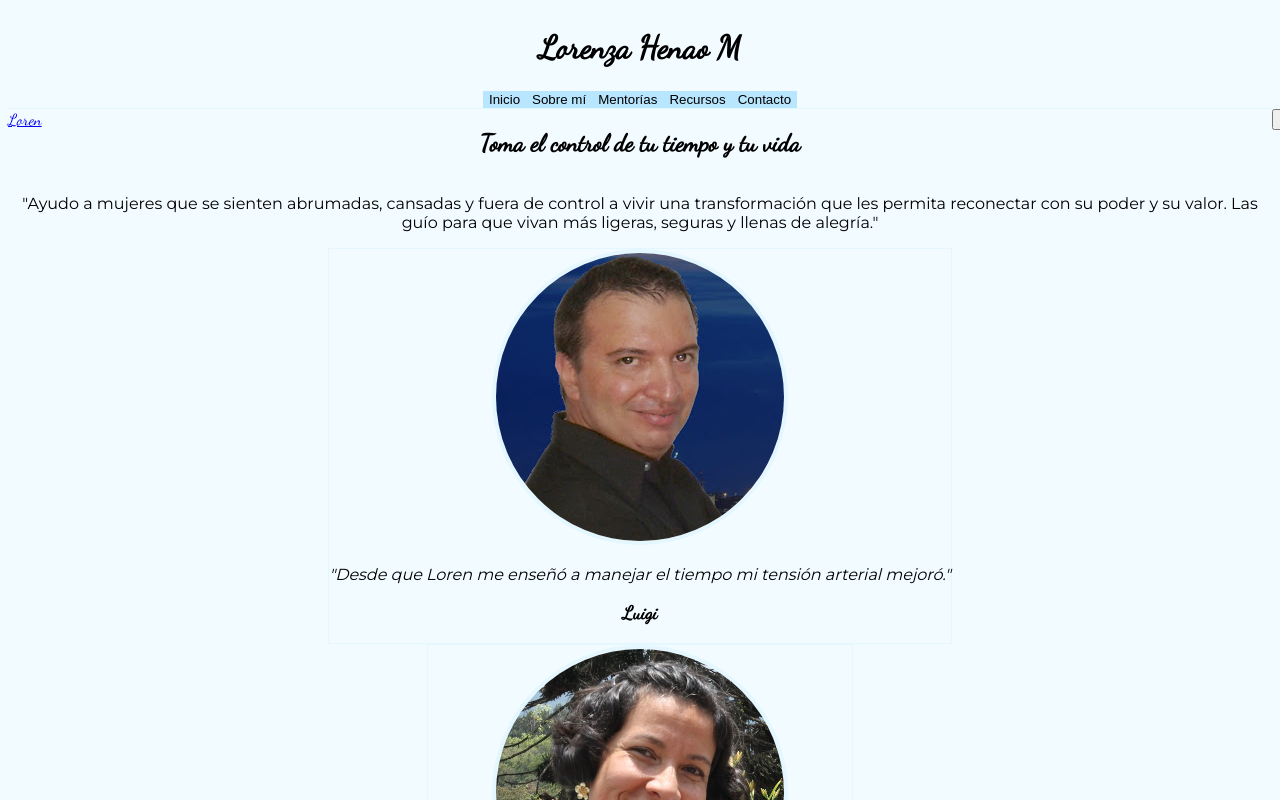
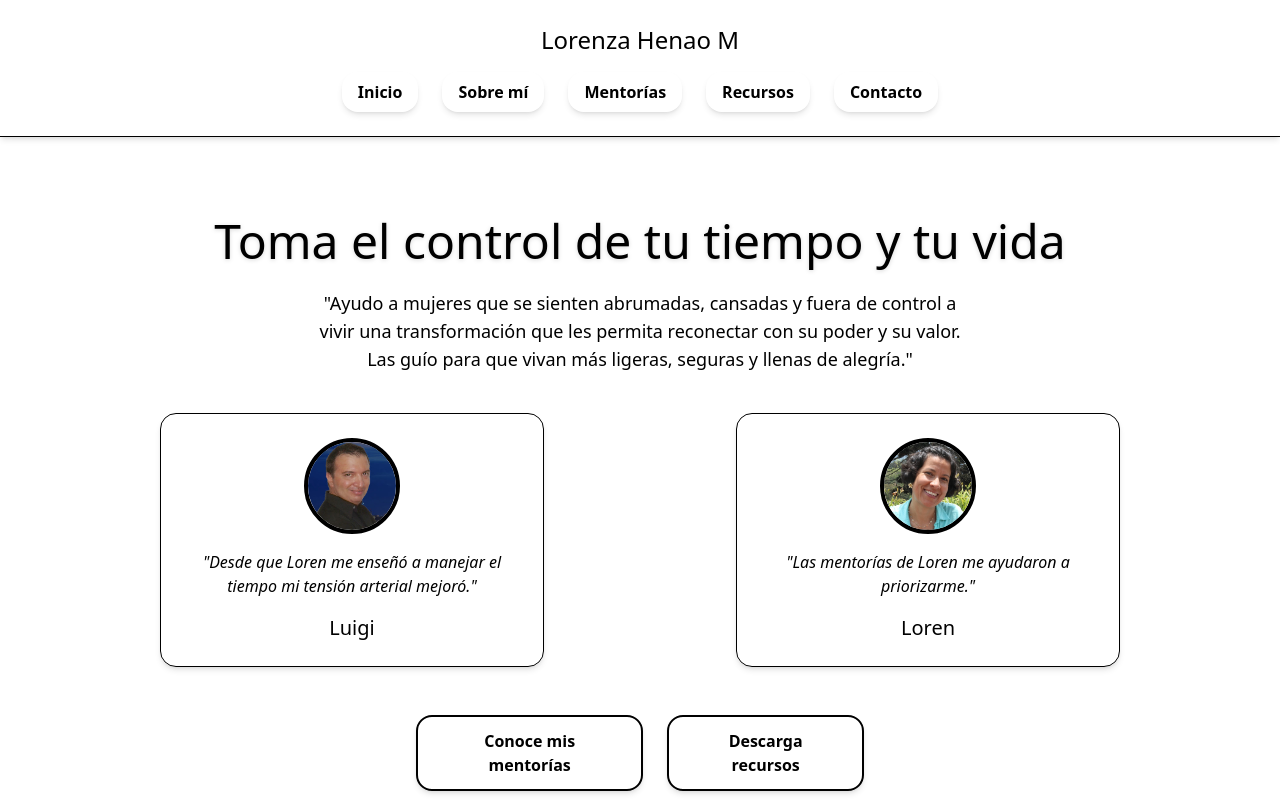
Before and after one commit to lohemu/LorenzaHenaoM, a React (Vite) app: page / in a window 1280 px wide. Shown: the top 800 px of the page. Built offline with nearby package versions, Linux system fonts and the light colour scheme.

Commit message:
FIX: Delete cursive font to solve styles

```diff
--- a/package.json
+++ b/package.json
@@ -10,11 +10,14 @@
     "preview": "vite preview"
   },
   "dependencies": {
+    "@fontsource/montserrat": "^5.2.6",
     "@tailwindcss/vite": "^4.1.4",
+    "autoprefixer": "^10.4.21",
+    "postcss": "^8.5.6",
     "react": "^19.0.0",
     "react-dom": "^19.0.0",
     "react-router-dom": "^7.5.2",
-    "tailwindcss": "^4.1.4"
+    "tailwindcss": "^4.1.11"
   },
   "devDependencies": {
     "@eslint/js": "^9.22.0",
--- a/src/App.jsx
+++ b/src/App.jsx
@@ -6,6 +6,7 @@ import {Resources} from './pages/Resources';
 import {Contact} from './pages/Contact';
 import {Header} from './components/Header';
 import {Footer} from './components/Footer';
+
 
 function App() {
   return (
--- /dev/null
+++ b/src/components/Card.jsx
@@ -0,0 +1,44 @@
+import React from "react";
+
+export function Card() {
+  return (
+    <a href="#" className="block rounded-md border border-gray-300 p-4 shadow-sm sm:p-6">
+  <div className="sm:flex sm:justify-between sm:gap-4 lg:gap-6">
+    <div className="sm:order-last sm:shrink-0">
+      <img
+        alt=""
+        src="https://images.unsplash.com/photo-1633332755192-727a05c4013d?ixlib=rb-1.2.1&ixid=MnwxMjA3fDB8MHxwaG90by1wYWdlfHx8fGVufDB8fHx8&auto=format&fit=crop&w=1180&q=80"
+        className="size-16 rounded-full object-cover sm:size-[72px]"
+      />
+    </div>
+
+    <div className="mt-4 sm:mt-0">
+      <h3 className="text-lg font-medium text-pretty text-gray-900">
+        How I built my first website with Nuxt, Tailwind CSS and Vercel
+      </h3>
+
+      <p className="mt-1 text-sm text-gray-700">By John Doe</p>
+
+      <p className="mt-4 line-clamp-2 text-sm text-pretty text-gray-700">
+        Lorem ipsum dolor sit, amet consectetur adipisicing elit. At velit illum provident a, ipsa
+        maiores deleniti consectetur nobis et eaque.
+      </p>
+    </div>
+  </div>
+
+  <dl className="mt-6 flex gap-4 lg:gap-6">
+    <div>
+      <dt className="text-sm font-medium text-gray-700">Published on</dt>
+
+      <dd className="text-xs text-gray-700">31/06/2025</dd>
+    </div>
+
+    <div>
+      <dt className="text-sm font-medium text-gray-700">Reading time</dt>
+
+      <dd className="text-xs text-gray-700">12 minutes</dd>
+    </div>
+  </dl>
+</a>
+  );
+}
--- a/src/components/NavBar.jsx
+++ /dev/null
@@ -1,71 +0,0 @@
-// NavBar.jsx
-import React from "react";
-import { Link } from "react-router-dom";
-
-export const NavBar = () => {
-  return (
-    <nav className="bg-white shadow-md w-full fixed top-0 z-50">
-      <div className="max-w-6xl mx-auto px-4 py-4 flex justify-between items-center">
-        {/* Logo */}
-        <Link to="/" className="flex items-center">
-          <span className="text-2xl font-titulo text-black">Loren</span>
-        </Link>
-
-        {/* Menú de navegación */}
-        <div className="hidden md:flex space-x-8">
-          <Link
-            to="/"
-            className="text-black hover:text-contraste2 transition font-medium"
-          >
-            Inicio
-          </Link>
-          <Link
-            to="/mentorias"
-            className="text-black hover:text-contraste2 transition font-medium"
-          >
-            Mentorías
-          </Link>
-          <Link
-            to="/recursos"
-            className="text-black hover:text-contraste2 transition font-medium"
-          >
-            Recursos
-          </Link>
-          <Link
-            to="/sobre-mi"
-            className="text-black hover:text-contraste2 transition font-medium"
-          >
-            Sobre mí
-          </Link>
-          <Link
-            to="/contacto"
-            className="text-black hover:text-contraste2 transition font-medium"
-          >
-            Contacto
-          </Link>
-        </div>
-
-        {/* Botón móvil (hamburguesa) */}
-        <button className="md:hidden text-black focus:outline-none">
-          <svg
-            className="w-6 h-6"
-            fill="none"
-            stroke="currentColor"
-            viewBox="0 0 24 24"
-            xmlns="http://www.w3.org/2000/svg"
-          >
-            <path
-              strokeLinecap="round"
-              strokeLinejoin="round"
-              strokeWidth={2}
-              d="M4 6h16M4 12h16M4 18h16"
-            />
-          </svg>
-        </button>
-      </div>
-
-      {/* Menú móvil (se muestra al hacer clic en el botón hamburguesa) */}
-      {/* Aquí iría la lógica para mostrar/ocultar el menú en móvil */}
-    </nav>
-  );
-};
--- a/src/index.css
+++ b/src/index.css
@@ -1,6 +1,6 @@
-/* @import 'tailwindcss' */
+@import 'tailwindcss'
 
-@import url('https://fonts.googleapis.com/css2?family=Dancing+Script&family=Montserrat&display=swap');
+/* @import url('https://fonts.googleapis.com/css2?family=Dancing+Script&family=Montserrat&display=swap');
 
 
 
@@ -10,10 +10,10 @@
 
 body {
   font-family: 'Montserrat', sans-serif;
-  background-color: #F2FBFF; /* color fondo */
+  background-color: #F2FBFF;
 }
 
-/* Ejemplo de uso de las fuentes y colores personalizados */
+/* Ejemplo de uso de las fuentes y colores personalizados
 .font-titulo {
   font-family: 'Dancing Script', cursive;
 }
@@ -37,3 +37,6 @@ body {
 .bg-contraste2 {
   background-color: #7BCBFF;
 }
+
+
+ */
--- a/src/pages/Home.jsx
+++ b/src/pages/Home.jsx
@@ -1,16 +1,13 @@
 //Código sugeruido por Copilot con base en los cambios hechos por Robotina
-
-import { NavBar } from "../components/NavBar";
 import { TestimonialCard } from "../components/TestimonialCard";
 
 export const Home = () => (
   <>
-  <NavBar />
   <section className="max-w-6xl mx-auto px-4 py-20 bg-fondo text-black font-montserrat flex flex-col items-center">
     <h1 className="text-5xl font-titulo mb-6 text-black drop-shadow-sm">
       Toma el control de tu tiempo y tu vida
     </h1>
-    <p className="text-lg mb-10 max-w-2xl text-center">
+    <p className="text-lg mb-10 max-w-2xl text-center font-montserrat">
       "Ayudo a mujeres que se sienten abrumadas, cansadas y fuera de control a vivir una transformación que les permita
       reconectar con su poder y su valor. Las guío para que vivan más ligeras, seguras y llenas de alegría."
     </p>
--- /dev/null
+++ b/tailwind.config.js
@@ -0,0 +1,83 @@
+/** @type {import('tailwindcss').Config} */
+export default {
+  content: [
+    "./index.html",
+    "./src/**/*.{js,ts,jsx,tsx}",
+  ],
+  theme: {
+    extend: {
+      fontFamily: {
+        montserrat: ['Montserrat', 'sans-serif'],
+      },
+    },
+  },
+  plugins: [],
+}
+
+
+// /** @type {import('tailwindcss').Config} */
+// export default {
+//   content: [
+//     "./index.html",
+//     "./src/**/*.{js,jsx,ts,tsx}"
+//   ],
+//   theme: {
+//     extend: {
+//       fontFamily: {
+//         'dancing': ['Dancing Script', 'cursive'],
+//         'montserrat': ['Montserrat', 'sans-serif'],
+//         'titulo': ['Montserrat', 'sans-serif']
+//       },
+//       colors: {
+//         fondo: '#F2FBFF',
+//         bordeLoren: '#E4F7FF',
+//         contraste1: '#B8E6FF',
+//         contraste2: '#7BCBFF'
+//       }
+//     }
+//   },
+//   plugins: []
+// }
+
+// /** @type {import('tailwindcss').Config} */
+
+// module.exports = {
+//   content: [
+//     "./index.html",
+//     "./src/**/*.{js,jsx,ts,tsx}"  // Patrones de archivos que usan Tailwind
+//   ],
+//   theme: {
+//     extend: {
+//       fontFamily: {  // Configuración de fuentes personalizadas
+//         dancing: ['"Dancing Script"', 'cursive'],
+//         montserrat: ['"Montserrat"', 'sans-serif']
+//       },
+//       colors: {  // Paleta de colores personalizados
+//         fondo: '#F2FBFF',
+//         bordeLoren: '#E4F7FF',
+//         contraste1: '#B8E6FF',
+//         contraste2: '#7BCBFF'
+//       }
+//     }
+//   },
+//   plugins: []  // Plugins de Tailwind (vacío por defecto)
+// }
+
+// module.exports = {
+//   content: ["./src/**/*.{html,js,jsx}"],
+//   theme: {
+//     extend: {
+//       fontFamily: {
+//         dancing: ['Dancing Script', 'cursive'],
+//         montserrat: ['Montserrat', 'sans-serif'],
+//       },
+//       colors: {
+//         fondo: '#F2FBFF',
+//         bordeLoren: '#E4F7FF',
+//         contraste1: '#B8E6FF',
+//         contraste2: '#7BCBFF',
+//       },
+//     },
+//   },
+//   plugins: [],
+// }
--- a/vite.config.js
+++ b/vite.config.js
@@ -1,7 +1,6 @@
-import tailwindcss from '@tailwindcss/vite';
-
 import { defineConfig } from 'vite'
 import react from '@vitejs/plugin-react'
+import tailwindcss from '@tailwindcss/vite';
 
 // https://vite.dev/config/
 export default defineConfig({
```
Also changed, not shown: 1 other file (tests, documents, lock files or other folders).
